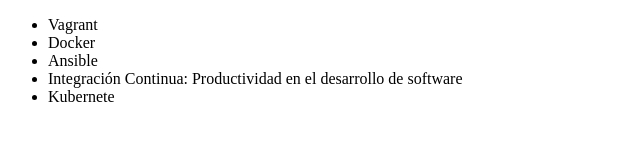
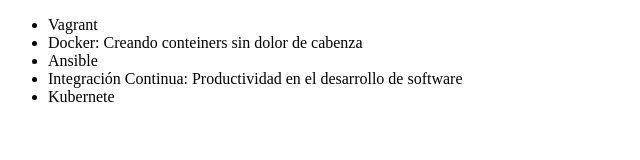
Before and after one commit to rafaelcastilloamaral/rca-git, a plain HTML site: page index.html in a window 1280 px wide. Shown: the whole page, without its empty margins (0-640 px from the left). Drawn offline with Linux system fonts and the light colour scheme.

Commit message:
Actualizando nombre del curso de Docker

```diff
--- a/index.html
+++ b/index.html
@@ -7,7 +7,7 @@
     <body>
         <ul>
             <li>Vagrant</li>
-            <li>Docker</li>
+            <li>Docker: Creando conteiners sin dolor de cabenza</li>
             <li>Ansible</li>
             <li>Integración Continua: Productividad en el desarrollo de software</li>
             <li>Kubernete</li>
```
